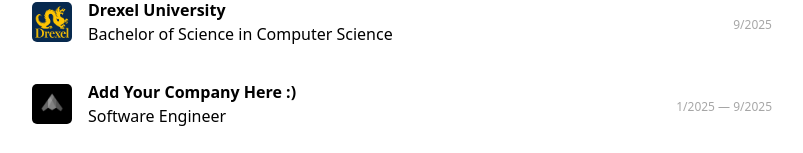
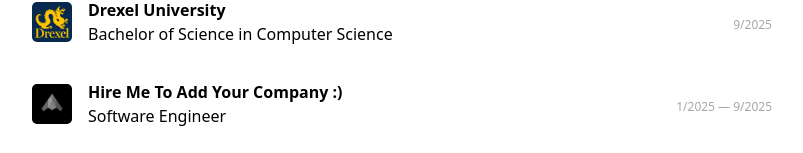
Before and after one commit to BinhL3/binhl3.github.io, a React (Vite) app: page / in a window 1280 px wide. Shown: the part 466-619 px from the top of the page, without its empty margins (238-1041 px from the left). Built offline with nearby package versions, Linux system fonts and the light colour scheme.

Commit message:
- fixed text

```diff
--- a/src/App.jsx
+++ b/src/App.jsx
@@ -33,7 +33,7 @@ function App() {
               target="_blank"
               rel="noopener noreferrer"
             >
-              Add Your Company Here :)
+              Hire Me To Add Your Company :)
             </a>
             <span className="time"> 1/2025 — 9/2025</span>{" "}
           </h2>
```
